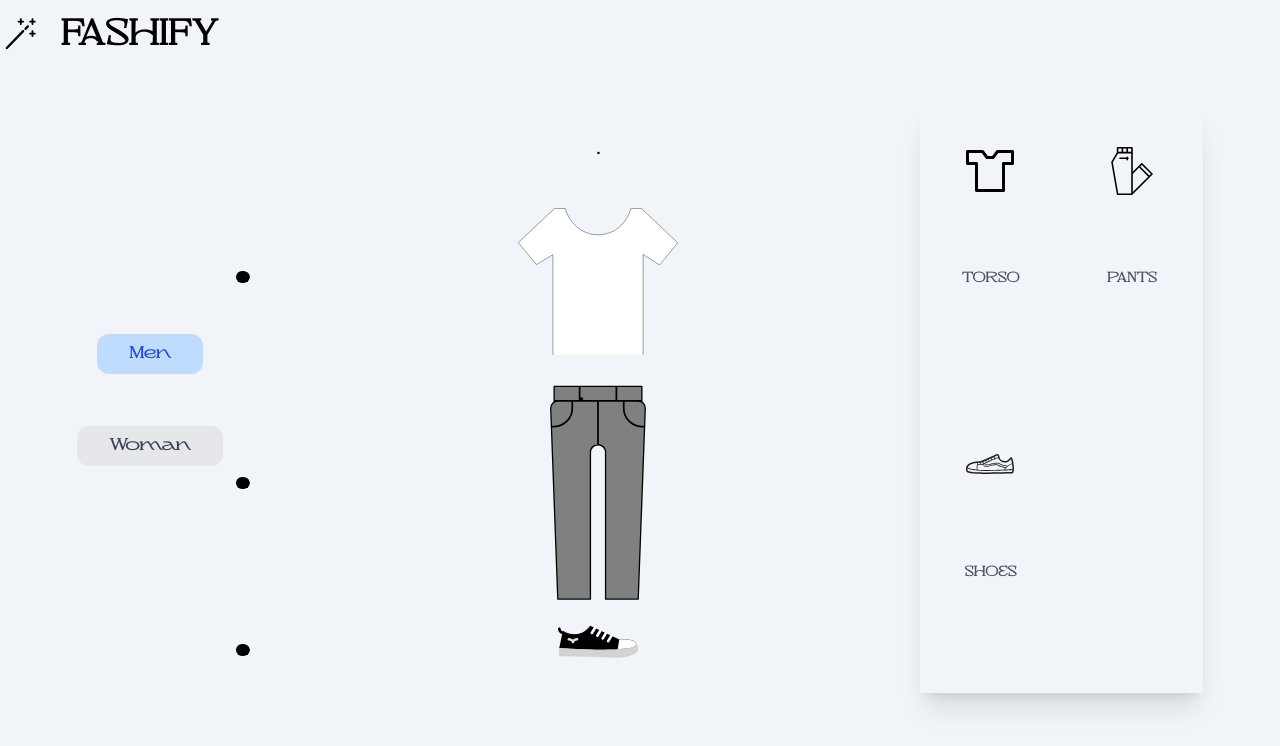
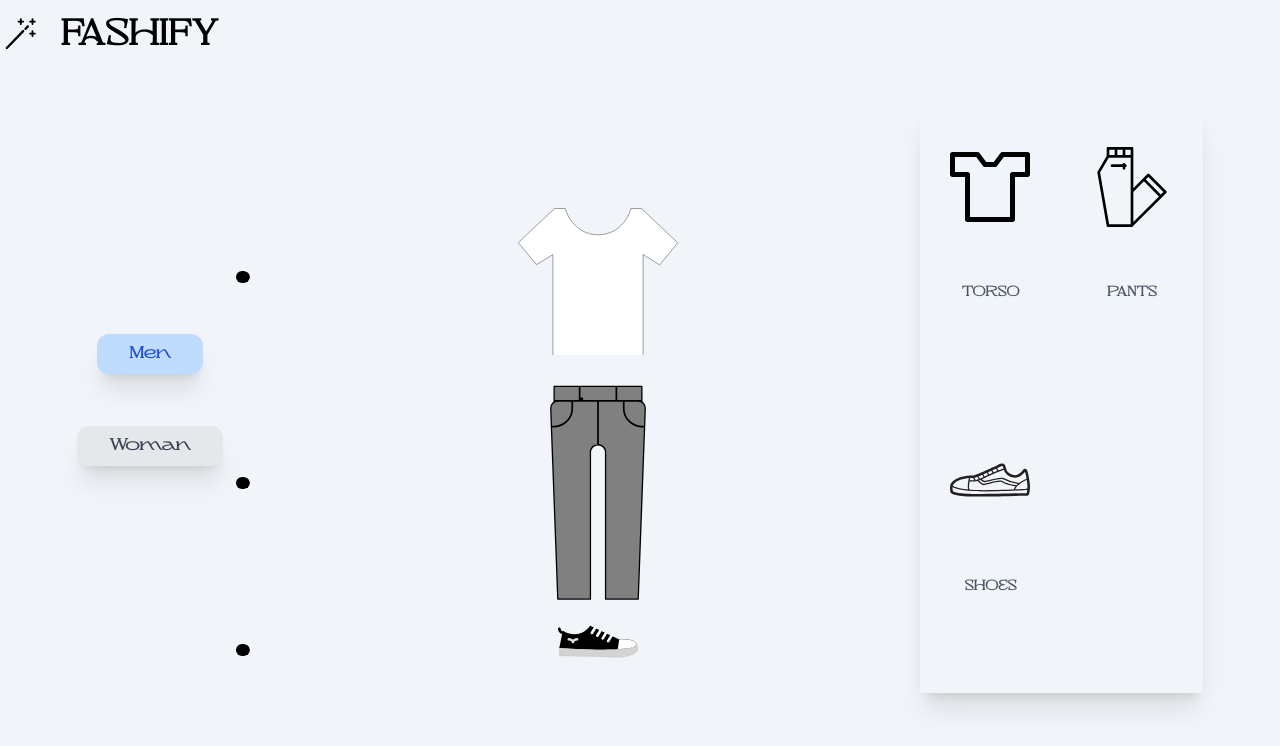
Before and after one commit to bhaveshmhadse/fashify, a Next.js app: page /design in a window 1280 px wide. Shown: the top 746 px of the page. Built offline with nearby package versions, Linux system fonts and the light colour scheme.

Commit message:
Refactored

```diff
--- a/components/Container.tsx
+++ b/components/Container.tsx
@@ -117,16 +117,16 @@ const Container = ({}) => {
             </div>
           </div>
 
-          <div className='m-0 h-auto lg:w-1/6 w-full flex items-center justify-evenly lg:flex-col lg:h-2/6'>
-            <div className={` flex items-center justify-center px-8 py-2 rounded-xl font-black text-md hover:bg-blue-200 hover:border-blue-700 hover:text-blue-700 duration-300 ${userSelection.gender == "men" ? " bg-blue-200 border-blue-700 text-blue-700 " : " bg-gray-200 border-gray-700 text-gray-700 "}`} onClick={() => handleGenderChange("men")}>
+          <div className=' m-0 h-auto lg:w-1/6 w-full flex items-center justify-evenly lg:flex-col lg:h-2/6'>
+            <div className={`lg:shadow-xl flex items-center justify-center px-8 py-2 rounded-xl font-black text-md hover:bg-blue-200 hover:border-blue-700 hover:text-blue-700 duration-300 ${userSelection.gender == "men" ? " bg-blue-200 border-blue-700 text-blue-700 " : " bg-gray-200 border-gray-700 text-gray-700 "}`} onClick={() => handleGenderChange("men")}>
               Men
             </div>
-            <div className={`flex items-center justify-center px-8 py-2 rounded-xl font-black text-md hover:bg-blue-200 hover:border-blue-700 hover:text-blue-700 duration-300 ${userSelection.gender == "women" ? " bg-blue-200 border-blue-700 text-blue-700 " : " bg-gray-200 border-gray-700 text-gray-700 "}`} onClick={() => handleGenderChange("women")}>
+            <div className={`lg:shadow-xl flex items-center justify-center px-8 py-2 rounded-xl font-black text-md hover:bg-blue-200 hover:border-blue-700 hover:text-blue-700 duration-300 ${userSelection.gender == "women" ? " bg-blue-200 border-blue-700 text-blue-700 " : " bg-gray-200 border-gray-700 text-gray-700 "}`} onClick={() => handleGenderChange("women")}>
               Woman
             </div>
           </div>
           <div className='m-0 h-5/6 p-0 flex flex-row items-center lg:h-5/6 lg:w-5/6 '>
-            <div className='m-0 w-1/12 h-full flex flex-col items-center '>
+            <div className=' m-0 w-1/12 h-full flex flex-col items-center '>
               {outfitType.map((eachObject, index) => {
                 let { type, height, toShow } = eachObject;
                 return (
@@ -137,8 +137,8 @@ const Container = ({}) => {
                 );
               })}
             </div>
-            <div className='m-0 w-full  h-full flex flex-col items-center justify-center border-gray-300'>
-              <div className='m-0 bg-blue-30  w-full h-1/6 mt-1 flex items-center justify-center'>{""}.</div>
+            <div className=' m-0 w-full  h-full flex flex-col items-center justify-center border-gray-300'>
+              <div className='m-0 bg-blue-30 text-transparent  w-full h-1/6 mt-1 flex items-center justify-center'>{""}.</div>
               <div className='m-0 bg-blue-30  w-full h-2/6 mt-1 flex items-center justify-center' onClick={() => clickInput("torso")}>
                 {show && <RoundNeckTshirt color={userSelection.torso.toString()} />}
               </div>
@@ -152,7 +152,7 @@ const Container = ({}) => {
           </div>
           <div className='m-0 h-1/6 mt-10 z-0 flex items-center overflow-y-auto  lg:hidden lg:w-2/6 lg:grid-cols-2 lg:h-5/6 lg:overflow-y-auto gap-4 px-2 '></div>
           {showDown && (
-            <div className='m-0 h-auto pb-2 fixed w-full lg:relative z-20 bottom-0  flex items-center  overflow-y-auto  lg:grid lg:w-2/6 lg:grid-cols-2 lg:h-5/6 lg:overflow-y-auto gap-4 px-2 border-t- pt-2 shadow-xl'>
+            <div className='m-0 h-auto pb-2 fixed w-full lg:relative z-20 bottom-0  flex items-center  overflow-y-auto  lg:grid lg:w-2/6 lg:grid-cols-2 lg:h-5/6 lg:overflow-y-auto gap-4 px-2 border-t-1 lg:border-0 pt-2 shadow-xl'>
               {Object.keys(genderOutfits[userSelection.gender]).map(eachFashionPart => {
                 if (eachFashionPart == "items") return;
                 return (
@@ -161,7 +161,7 @@ const Container = ({}) => {
                   {eachFashionPart}
                   <img src={`${eachFashionPart}.png`} alt='' />
                 </div> */}
-                    <img className='m-0 w-12 h-auto icon pb-1' src={`${eachFashionPart.toString().toLowerCase().split(" ").join("-")}.svg`} alt='' />
+                    <img className='m-0 w-12 h-auto icon pb-1 lg:p-0 lg:w-20' src={`${eachFashionPart.toString().toLowerCase().split(" ").join("-")}.svg`} alt='' />
                     <div className=' text-gray-600 m-auto uppercase'>{eachFashionPart}</div>
                   </div>
                 );
@@ -169,7 +169,7 @@ const Container = ({}) => {
             </div>
           )}
           {showClothTypeSelection && (
-            <div className='m-0 flex fixed z-30 bottom-0 left-0 right-0 items-end lg:items-center justify-end h-1/6 p-0 rounded-t-xl rounded-b-none lg:right-0 lg:top-0 lg:ml-auto  lg:bottom-0 lg:w-1/6 lg:h-full lg:rounded-r-xl rounded-xl border-t-2 lg:border-0 border-slate-300 bg-slate-100 shadow-xl lg:shadow-md'>
+            <div className='m-0 flex fixed z-30 bottom-0 left-0 right-0 items-end lg:items-center justify-end h-1/6 p-0 rounded-t-xl rounded-b-none lg:right-0 lg:top-0 lg:ml-auto  lg:bottom-0 lg:w-1/6 lg:h-full lg:rounded-r-xl rounded-xl border-t-2 lg:border-0 border-slate-300 bg-slate-100 shadow-xl lg:shadow-xk'>
               <button className='m-0 flex items-center justify-center absolute top-3 right-3 font-black text-black lg:left-3 lg:top-3 lg:justify-start' onClick={() => setShowClothTypeSelection(false)}>
                 X
               </button>
```
